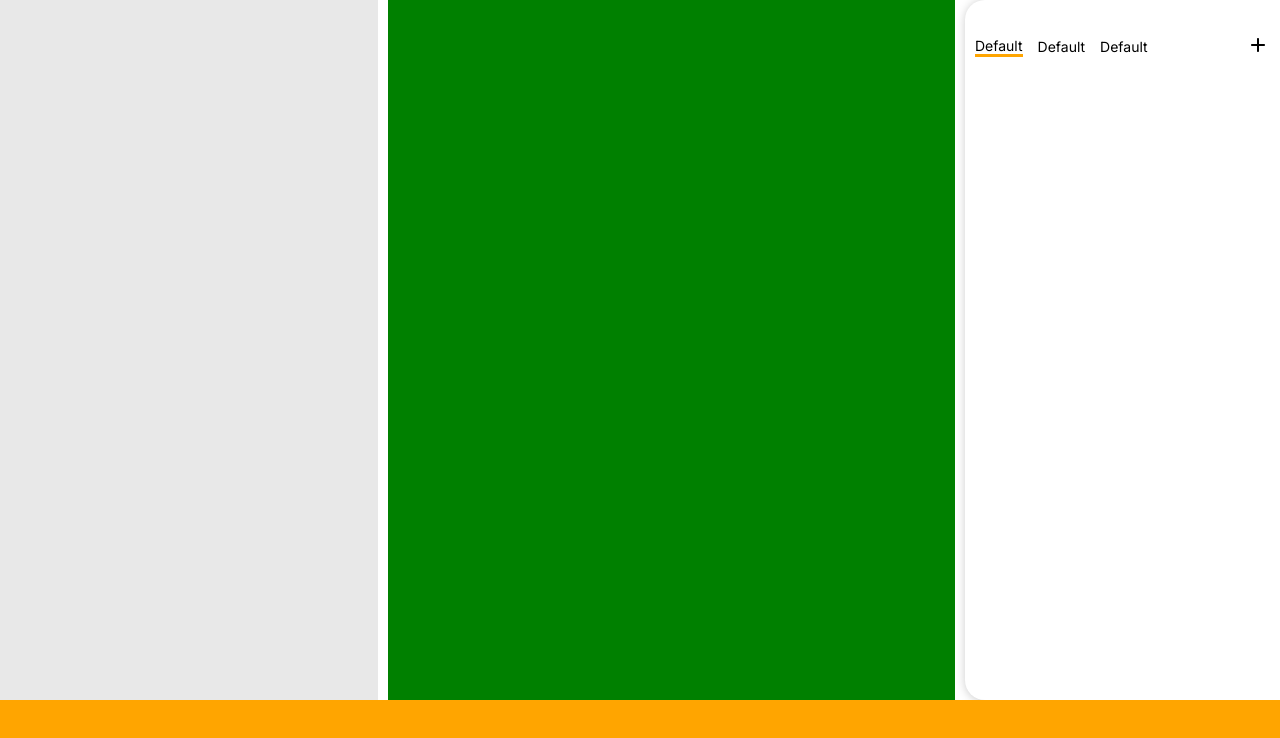
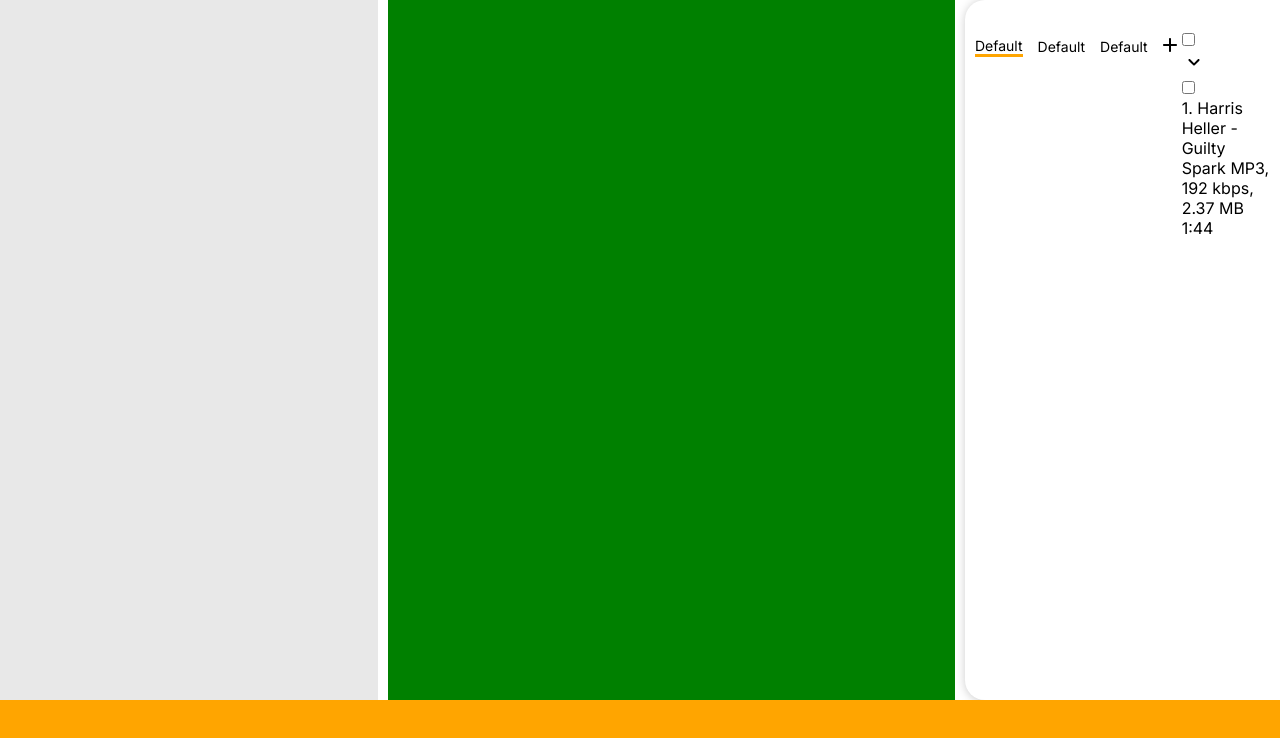
Before and after one commit to Ceft7412/music-player, a Next.js app: page / in a window 1280 px wide. Shown: the top 738 px of the page. Built offline with nearby package versions, Linux system fonts and the light colour scheme.

Commit message:
Update page.jsx

```diff
--- a/src/app/page.jsx
+++ b/src/app/page.jsx
@@ -1,5 +1,6 @@
 import React from "react";
 import AddRoundedIcon from "@mui/icons-material/AddRounded";
+import KeyboardArrowDownRoundedIcon from "@mui/icons-material/KeyboardArrowDownRounded";
 import Footer from "@/components/footer";
 export default function Home() {
   return (
@@ -27,7 +28,32 @@ export default function Home() {
                         <AddRoundedIcon />
                       </div>
                     </div>
-                    <div className="music__body"></div>
+                    <div className="music__body">
+                      <div className="music__body_flex">
+                        <div className="bodyhead">
+                          <input type="checkbox" />
+                          <div className="bodyhead__icon">
+                            <KeyboardArrowDownRoundedIcon />
+                          </div>
+                        </div>
+                        <div className="bodycontent">
+                          <div className="bodycontent__flex">
+                            <div className="bodycontent__flex_item">
+                              <div className="music__item">
+                                <input type="checkbox" />
+                                <div className="col__inside">
+                                  <span>1. Harris Heller - Guilty Spark </span>
+                                  <span class="info__inside">MP3, 192 kbps, 2.37 MB</span>
+                                </div>
+                              </div>
+                              <div className="">
+                                <span>1:44</span>
+                              </div>
+                            </div>
+                          </div>
+                        </div>
+                      </div>
+                    </div>
                   </div>
                 </div>
               </div>
```
